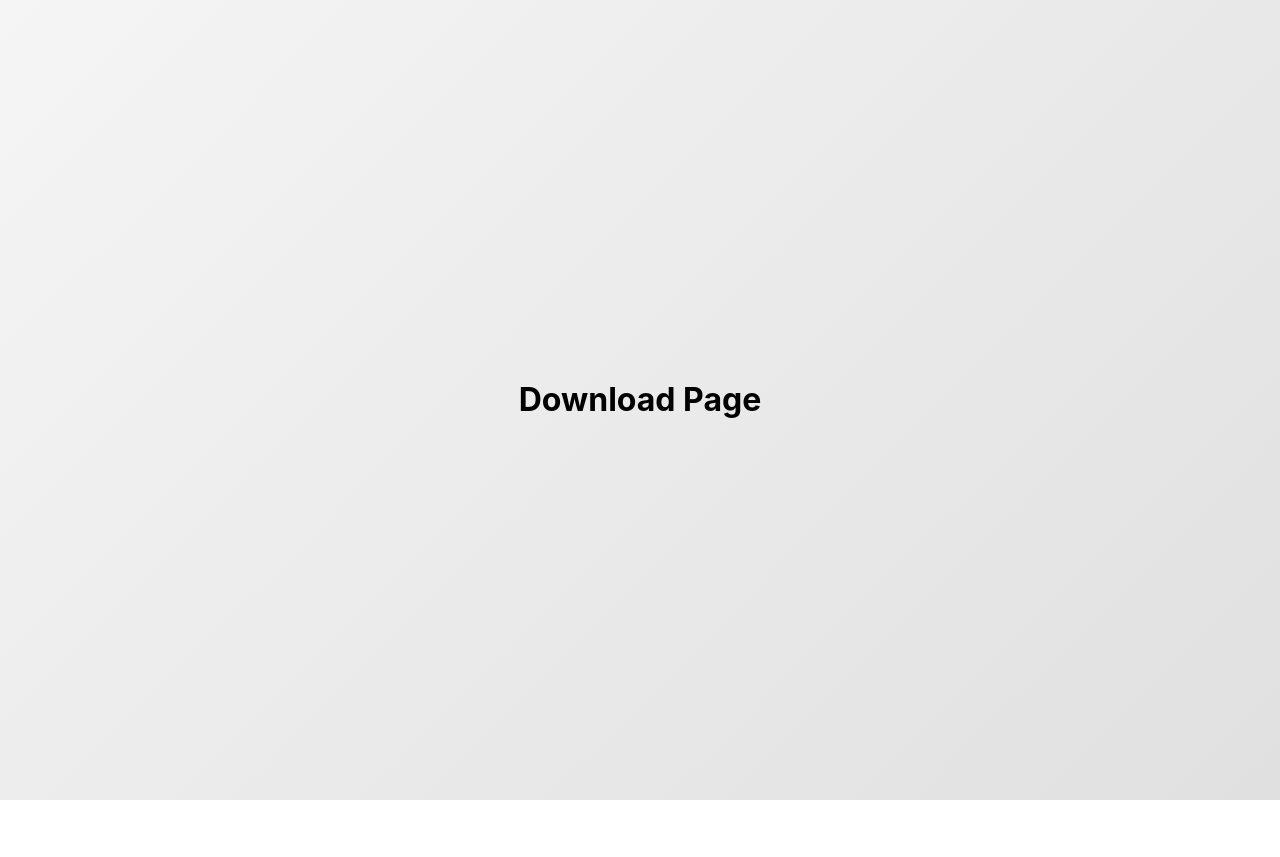
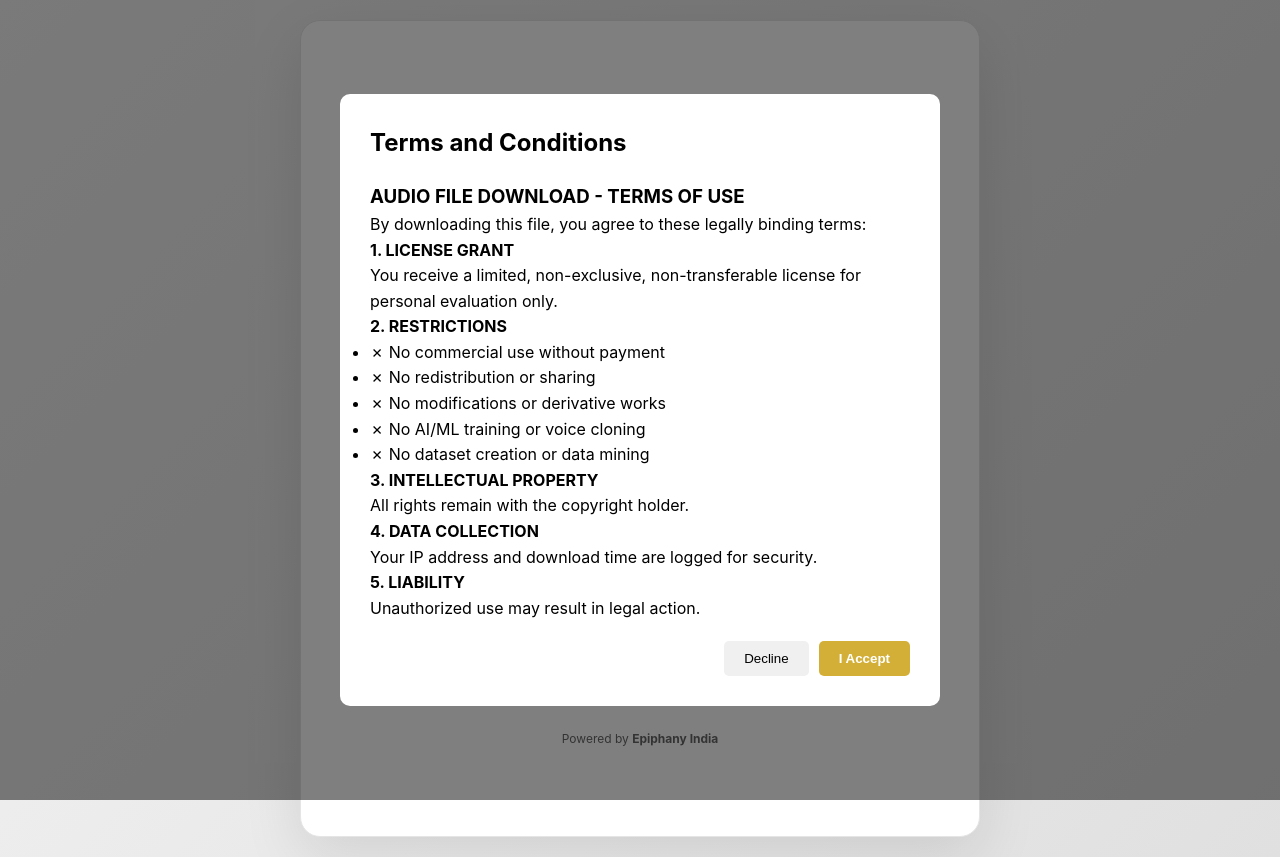
Before and after one commit to kandarpr/audio-share-app, a Next.js app: page /a/1 in a window 1280 px wide. Before the commit the page ends 800 px from the top, so only its background shows below. Built offline with nearby package versions, Linux system fonts and the light colour scheme.

Commit message:
Add complete download page with terms

```diff
--- a/pages/a/[id].js
+++ b/pages/a/[id].js
@@ -1 +1,264 @@
-export default function Download() { return <h1>Download Page</h1> }
+import { useState, useEffect } from 'react';
+import { useRouter } from 'next/router';
+
+export default function DownloadPage() {
+  const router = useRouter();
+  const { id } = router.query;
+  const [showTerms, setShowTerms] = useState(true);
+  const [termsAccepted, setTermsAccepted] = useState(false);
+  const [downloading, setDownloading] = useState(false);
+  const [error, setError] = useState('');
+  const [downloadComplete, setDownloadComplete] = useState(false);
+
+  const handleAcceptTerms = () => {
+    setTermsAccepted(true);
+    setShowTerms(false);
+  };
+
+  const handleRejectTerms = () => {
+    setError('You must accept the terms to download this file');
+    setShowTerms(false);
+  };
+
+  const handleDownload = async () => {
+    if (!termsAccepted) {
+      setShowTerms(true);
+      return;
+    }
+
+    setDownloading(true);
+    setError('');
+
+    try {
+      const response = await fetch('/api/download', {
+        method: 'POST',
+        headers: {
+          'Content-Type': 'application/json',
+        },
+        body: JSON.stringify({
+          shortId: id,
+          termsAccepted: true
+        })
+      });
+
+      const data = await response.json();
+
+      if (response.ok && data.url) {
+        // Create download link
+        const link = document.createElement('a');
+        link.href = data.url;
+        link.download = data.filename || 'audio-file';
+        document.body.appendChild(link);
+        link.click();
+        document.body.removeChild(link);
+
+        setDownloadComplete(true);
+
+        // Show success and redirect
+        setTimeout(() => {
+          alert('Download complete! This file has been deleted from our servers.');
+          router.push('/');
+        }, 3000);
+      } else {
+        setError(data.error || 'Download failed');
+      }
+    } catch (error) {
+      console.error('Download error:', error);
+      setError('Download failed. File may have expired.');
+    }
+
+    setDownloading(false);
+  };
+
+  // Simple Terms Modal Component
+  const TermsModal = () => {
+    if (!showTerms || termsAccepted) return null;
+
+    return (
+      <div style={{
+        position: 'fixed',
+        top: 0,
+        left: 0,
+        right: 0,
+        bottom: 0,
+        backgroundColor: 'rgba(0,0,0,0.5)',
+        display: 'flex',
+        alignItems: 'center',
+        justifyContent: 'center',
+        zIndex: 1000
+      }}>
+        <div style={{
+          backgroundColor: 'white',
+          borderRadius: '10px',
+          padding: '30px',
+          maxWidth: '600px',
+          maxHeight: '80vh',
+          overflow: 'auto',
+          margin: '20px'
+        }}>
+          <h2>Terms and Conditions</h2>
+          <div style={{ margin: '20px 0', lineHeight: '1.6' }}>
+            <h3>AUDIO FILE DOWNLOAD - TERMS OF USE</h3>
+            <p>By downloading this file, you agree to these legally binding terms:</p>
+
+            <h4>1. LICENSE GRANT</h4>
+            <p>You receive a limited, non-exclusive, non-transferable license for personal evaluation only.</p>
+
+            <h4>2. RESTRICTIONS</h4>
+            <ul>
+              <li>✗ No commercial use without payment</li>
+              <li>✗ No redistribution or sharing</li>
+              <li>✗ No modifications or derivative works</li>
+              <li>✗ No AI/ML training or voice cloning</li>
+              <li>✗ No dataset creation or data mining</li>
+            </ul>
+
+            <h4>3. INTELLECTUAL PROPERTY</h4>
+            <p>All rights remain with the copyright holder.</p>
+
+            <h4>4. DATA COLLECTION</h4>
+            <p>Your IP address and download time are logged for security.</p>
+
+            <h4>5. LIABILITY</h4>
+            <p>Unauthorized use may result in legal action.</p>
+          </div>
+
+          <div style={{ display: 'flex', gap: '10px', justifyContent: 'flex-end' }}>
+            <button
+              onClick={handleRejectTerms}
+              style={{
+                padding: '10px 20px',
+                backgroundColor: '#f0f0f0',
+                border: 'none',
+                borderRadius: '5px',
+                cursor: 'pointer'
+              }}
+            >
+              Decline
+            </button>
+            <button
+              onClick={handleAcceptTerms}
+              style={{
+                padding: '10px 20px',
+                backgroundColor: '#D4AF37',
+                color: 'white',
+                border: 'none',
+                borderRadius: '5px',
+                cursor: 'pointer',
+                fontWeight: 'bold'
+              }}
+            >
+              I Accept
+            </button>
+          </div>
+        </div>
+      </div>
+    );
+  };
+
+  return (
+    <div className="container">
+      <TermsModal />
+
+      <div className="download-page" style={{
+        maxWidth: '600px',
+        margin: '0 auto',
+        padding: '40px 20px',
+        textAlign: 'center'
+      }}>
+        <div className="logo-section">
+          <img src="/safeshare-logo.png" alt="SafeShare" className="logo-image" />
+          <p className="subtitle">Secure File Download</p>
+        </div>
+
+        <div style={{
+          backgroundColor: 'white',
+          borderRadius: '10px',
+          padding: '30px',
+          boxShadow: '0 2px 10px rgba(0,0,0,0.1)',
+          marginTop: '30px'
+        }}>
+          <h1>🎵 Audio File Ready</h1>
+
+          <div style={{ margin: '20px 0', color: '#666' }}>
+            <p>Link ID: <strong>{id}</strong></p>
+            <p style={{ fontSize: '14px', marginTop: '10px' }}>
+              ⚠️ File will be deleted after download
+            </p>
+          </div>
+
+          {error && (
+            <div style={{
+              backgroundColor: '#ffebee',
+              color: '#c62828',
+              padding: '10px',
+              borderRadius: '5px',
+              margin: '20px 0'
+            }}>
+              {error}
+            </div>
+          )}
+
+          {downloadComplete && (
+            <div style={{
+              backgroundColor: '#e8f5e9',
+              color: '#2e7d32',
+              padding: '10px',
+              borderRadius: '5px',
+              margin: '20px 0'
+            }}>
+              ✅ Download started! Check your downloads folder.
+            </div>
+          )}
+
+          {!termsAccepted && (
+            <div style={{
+              backgroundColor: '#fff3cd',
+              color: '#856404',
+              padding: '15px',
+              borderRadius: '5px',
+              margin: '20px 0'
+            }}>
+              ⚠️ You must accept our terms and conditions to download this file
+            </div>
+          )}
+
+          <button
+            onClick={handleDownload}
+            disabled={downloading || downloadComplete}
+            style={{
+              width: '100%',
+              padding: '15px',
+              backgroundColor: termsAccepted ? '#D4AF37' : '#ccc',
+              color: 'white',
+              border: 'none',
+              borderRadius: '8px',
+              fontSize: '16px',
+              fontWeight: 'bold',
+              cursor: termsAccepted && !downloading && !downloadComplete ? 'pointer' : 'not-allowed',
+              marginTop: '20px'
+            }}
+          >
+            {downloading ? '⏳ Preparing Download...' :
+             downloadComplete ? '✅ Downloaded' :
+             '⬇️ Download Audio File'}
+          </button>
+
+          {termsAccepted && (
+            <div style={{
+              marginTop: '15px',
+              color: '#4caf50',
+              fontSize: '14px'
+            }}>
+              ✅ Terms & Conditions Accepted
+            </div>
+          )}
+        </div>
+
+        <div className="footer" style={{ marginTop: '40px', color: '#666', fontSize: '12px' }}>
+          <p>Powered by <strong>Epiphany India</strong></p>
+        </div>
+      </div>
+    </div>
+  );
+}
```
